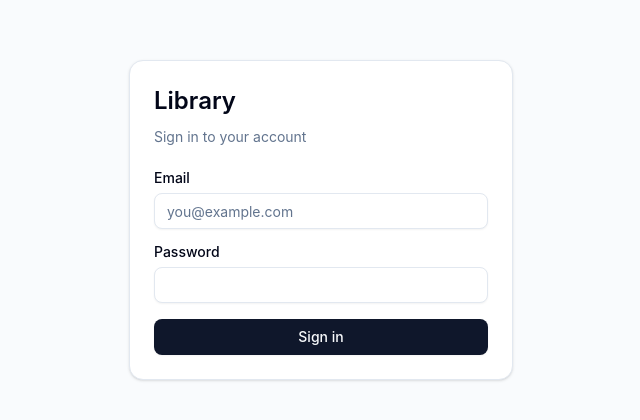
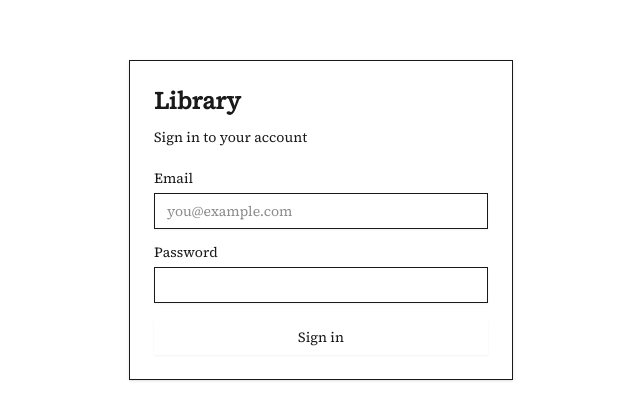
Before and after one commit to LuigiEspinosa/digital-library, a SvelteKit app in the folder apps/web/: page /login in a window 1280 px wide. Shown: the part 180-600 px from the top of the page, without its empty margins (319-959 px from the left). Built offline with nearby package versions, Linux system fonts and the light colour scheme; no server answers.

Commit message:
chore(web): cut over layout.css from shadcn tokens to design system

```diff
--- a/apps/web/src/routes/layout.css
+++ b/apps/web/src/routes/layout.css
@@ -1,121 +1,28 @@
-@import "tailwindcss";
-
-@import "tw-animate-css";
-
-@custom-variant dark (&:is(.dark *));
-
-:root {
-  --radius: 0.625rem;
-  --background: oklch(1 0 0);
-  --foreground: oklch(0.129 0.042 264.695);
-  --card: oklch(1 0 0);
-  --card-foreground: oklch(0.129 0.042 264.695);
-  --popover: oklch(1 0 0);
-  --popover-foreground: oklch(0.129 0.042 264.695);
-  --primary: oklch(0.208 0.042 265.755);
-  --primary-foreground: oklch(0.984 0.003 247.858);
-  --secondary: oklch(0.968 0.007 247.896);
-  --secondary-foreground: oklch(0.208 0.042 265.755);
-  --muted: oklch(0.968 0.007 247.896);
-  --muted-foreground: oklch(0.554 0.046 257.417);
-  --accent: oklch(0.968 0.007 247.896);
-  --accent-foreground: oklch(0.208 0.042 265.755);
-  --destructive: oklch(0.577 0.245 27.325);
-  --border: oklch(0.929 0.013 255.508);
-  --input: oklch(0.929 0.013 255.508);
-  --ring: oklch(0.704 0.04 256.788);
-  --chart-1: oklch(0.646 0.222 41.116);
-  --chart-2: oklch(0.6 0.118 184.704);
-  --chart-3: oklch(0.398 0.07 227.392);
-  --chart-4: oklch(0.828 0.189 84.429);
-  --chart-5: oklch(0.769 0.188 70.08);
-  --sidebar: oklch(0.984 0.003 247.858);
-  --sidebar-foreground: oklch(0.129 0.042 264.695);
-  --sidebar-primary: oklch(0.208 0.042 265.755);
-  --sidebar-primary-foreground: oklch(0.984 0.003 247.858);
-  --sidebar-accent: oklch(0.968 0.007 247.896);
-  --sidebar-accent-foreground: oklch(0.208 0.042 265.755);
-  --sidebar-border: oklch(0.929 0.013 255.508);
-  --sidebar-ring: oklch(0.704 0.04 256.788);
-}
-
-.dark {
-  --background: oklch(0.129 0.042 264.695);
-  --foreground: oklch(0.984 0.003 247.858);
-  --card: oklch(0.208 0.042 265.755);
-  --card-foreground: oklch(0.984 0.003 247.858);
-  --popover: oklch(0.208 0.042 265.755);
-  --popover-foreground: oklch(0.984 0.003 247.858);
-  --primary: oklch(0.929 0.013 255.508);
-  --primary-foreground: oklch(0.208 0.042 265.755);
-  --secondary: oklch(0.279 0.041 260.031);
-  --secondary-foreground: oklch(0.984 0.003 247.858);
-  --muted: oklch(0.279 0.041 260.031);
-  --muted-foreground: oklch(0.704 0.04 256.788);
-  --accent: oklch(0.279 0.041 260.031);
-  --accent-foreground: oklch(0.984 0.003 247.858);
-  --destructive: oklch(0.704 0.191 22.216);
-  --border: oklch(1 0 0 / 10%);
-  --input: oklch(1 0 0 / 15%);
-  --ring: oklch(0.551 0.027 264.364);
-  --chart-1: oklch(0.488 0.243 264.376);
-  --chart-2: oklch(0.696 0.17 162.48);
-  --chart-3: oklch(0.769 0.188 70.08);
-  --chart-4: oklch(0.627 0.265 303.9);
-  --chart-5: oklch(0.645 0.246 16.439);
-  --sidebar: oklch(0.208 0.042 265.755);
-  --sidebar-foreground: oklch(0.984 0.003 247.858);
-  --sidebar-primary: oklch(0.488 0.243 264.376);
-  --sidebar-primary-foreground: oklch(0.984 0.003 247.858);
-  --sidebar-accent: oklch(0.279 0.041 260.031);
-  --sidebar-accent-foreground: oklch(0.984 0.003 247.858);
-  --sidebar-border: oklch(1 0 0 / 10%);
-  --sidebar-ring: oklch(0.551 0.027 264.364);
-}
+@import 'tailwindcss';
+@import '../lib/tokens.css';
 
 @theme inline {
-  --radius-sm: calc(var(--radius) - 4px);
-  --radius-md: calc(var(--radius) - 2px);
-  --radius-lg: var(--radius);
-  --radius-xl: calc(var(--radius) + 4px);
-  --color-background: var(--background);
-  --color-foreground: var(--foreground);
-  --color-card: var(--card);
-  --color-card-foreground: var(--card-foreground);
-  --color-popover: var(--popover);
-  --color-popover-foreground: var(--popover-foreground);
-  --color-primary: var(--primary);
-  --color-primary-foreground: var(--primary-foreground);
-  --color-secondary: var(--secondary);
-  --color-secondary-foreground: var(--secondary-foreground);
-  --color-muted: var(--muted);
-  --color-muted-foreground: var(--muted-foreground);
-  --color-accent: var(--accent);
-  --color-accent-foreground: var(--accent-foreground);
-  --color-destructive: var(--destructive);
-  --color-border: var(--border);
-  --color-input: var(--input);
-  --color-ring: var(--ring);
-  --color-chart-1: var(--chart-1);
-  --color-chart-2: var(--chart-2);
-  --color-chart-3: var(--chart-3);
-  --color-chart-4: var(--chart-4);
-  --color-chart-5: var(--chart-5);
-  --color-sidebar: var(--sidebar);
-  --color-sidebar-foreground: var(--sidebar-foreground);
-  --color-sidebar-primary: var(--sidebar-primary);
-  --color-sidebar-primary-foreground: var(--sidebar-primary-foreground);
-  --color-sidebar-accent: var(--sidebar-accent);
-  --color-sidebar-accent-foreground: var(--sidebar-accent-foreground);
-  --color-sidebar-border: var(--sidebar-border);
-  --color-sidebar-ring: var(--sidebar-ring);
+  --color-ink: var(--page-ink);
+  --color-caption: var(--caption-gray);
+  --color-link: var(--link-blue);
+
+  --font-display: var(--font-display);
+  --font-serif: var(--font-serif);
+  --font-sans: var(--font-sans);
+  --font-mono: var(--font-mono);
+
+  --radius: 0;
+  --radius-xs: 0;
+  --radius-sm: 0;
+  --radius-md: 0;
+  --radius-lg: 0;
+  --radius-xl: 0;
+  --radius-2xl: 0;
+  --radius-3xl: 0;
 }
 
 @layer base {
-  * {
-    @apply border-border outline-ring/50;
-  }
   body {
-    @apply bg-background text-foreground;
+    @apply bg-white text-ink font-serif;
   }
 }
```
